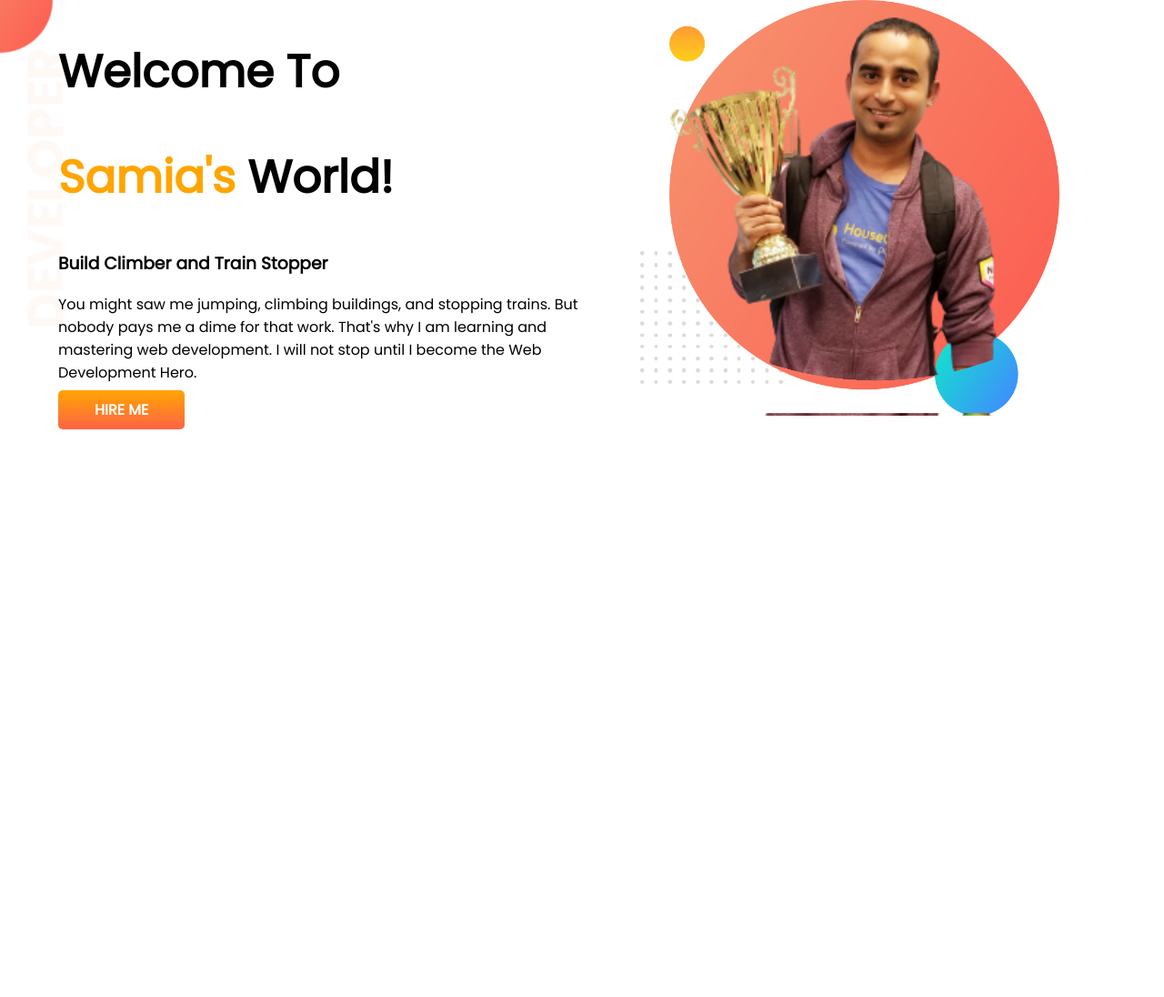
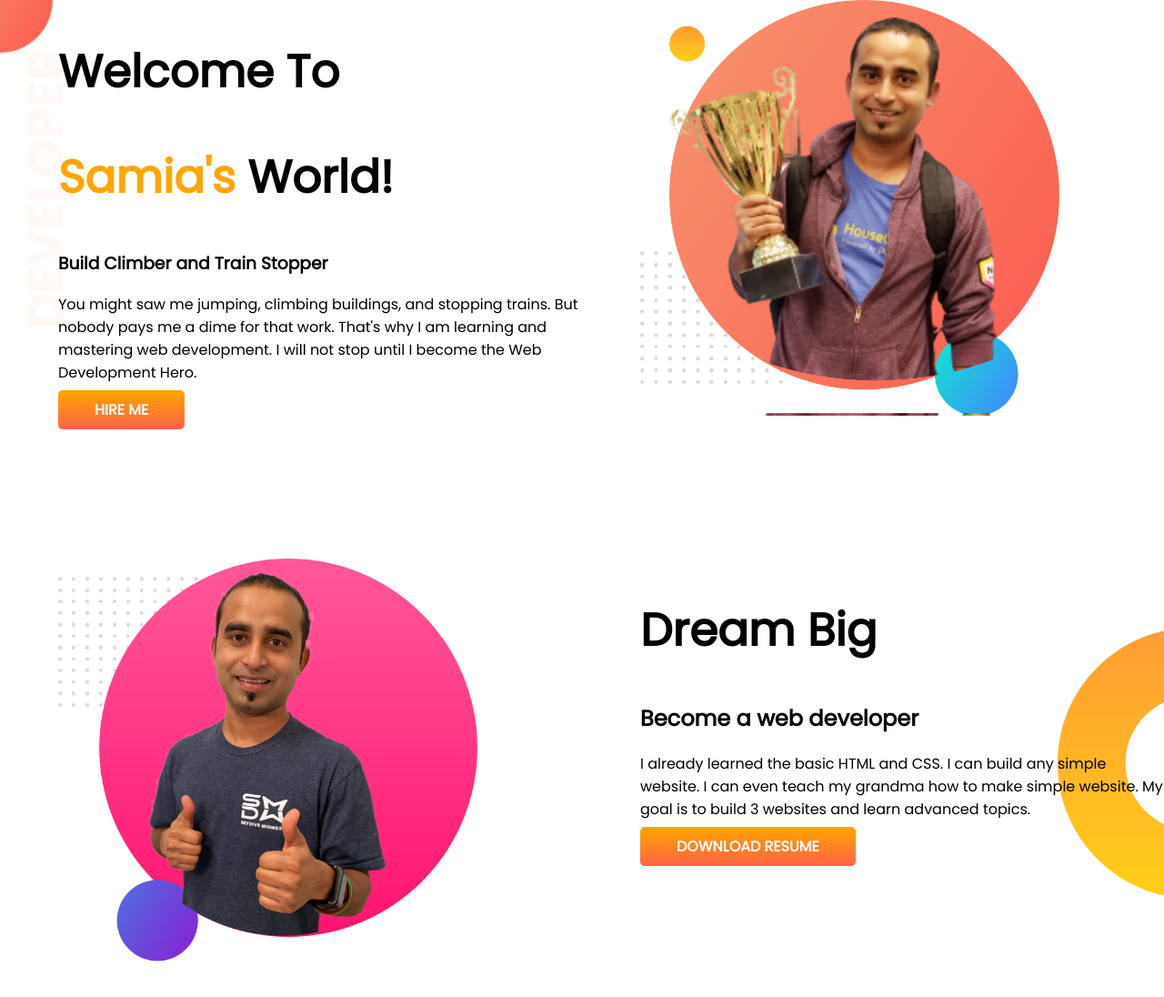
Before and after one commit to samiasalahuddin/developer-portfolio, a plain HTML site: page index.html in a window 1280 px wide. Shown: the whole page at 91% size. Before the commit the page ends 800 px from the top, so only its background shows below. Drawn offline with Linux system fonts and the light colour scheme.

Commit message:
Dream added

```diff
--- a/index.html
+++ b/index.html
@@ -29,6 +29,19 @@
             <img src="images/my-bg 1.png" alt="">
         </div>
     </section>
+    <section class="Dream-Big">
+        <div class="half-width">
+            <img src="images/jhankar2.png" alt="">
+        </div>
+        <div class="half-width">
+            <h1>Dream Big</h1>
+            <h2>Become a web developer</h2>
+            <p>I already learned the basic HTML and CSS. I can build any simple website. I can even teach my grandma how
+                to make simple website. My goal is to build 3 websites and learn advanced topics.</p>
+            <a class="link-button" target="_blank" href="">DOWNLOAD RESUME</a>
+        </div>
+
+    </section>
 
 </body>
 
--- a/style.css
+++ b/style.css
@@ -13,6 +13,7 @@ h1 {
 
 section {
     display: flex;
+    margin-bottom: 150px;
 }
 
 .half-width {
@@ -37,3 +38,9 @@ section {
     background-image: url(images/top-banner.png);
     background-repeat: no-repeat;
 }
+
+.Dream-Big {
+    background-image: url(images/dream-bg.png);
+    background-repeat: no-repeat;
+    background-position: right;
+}
```
